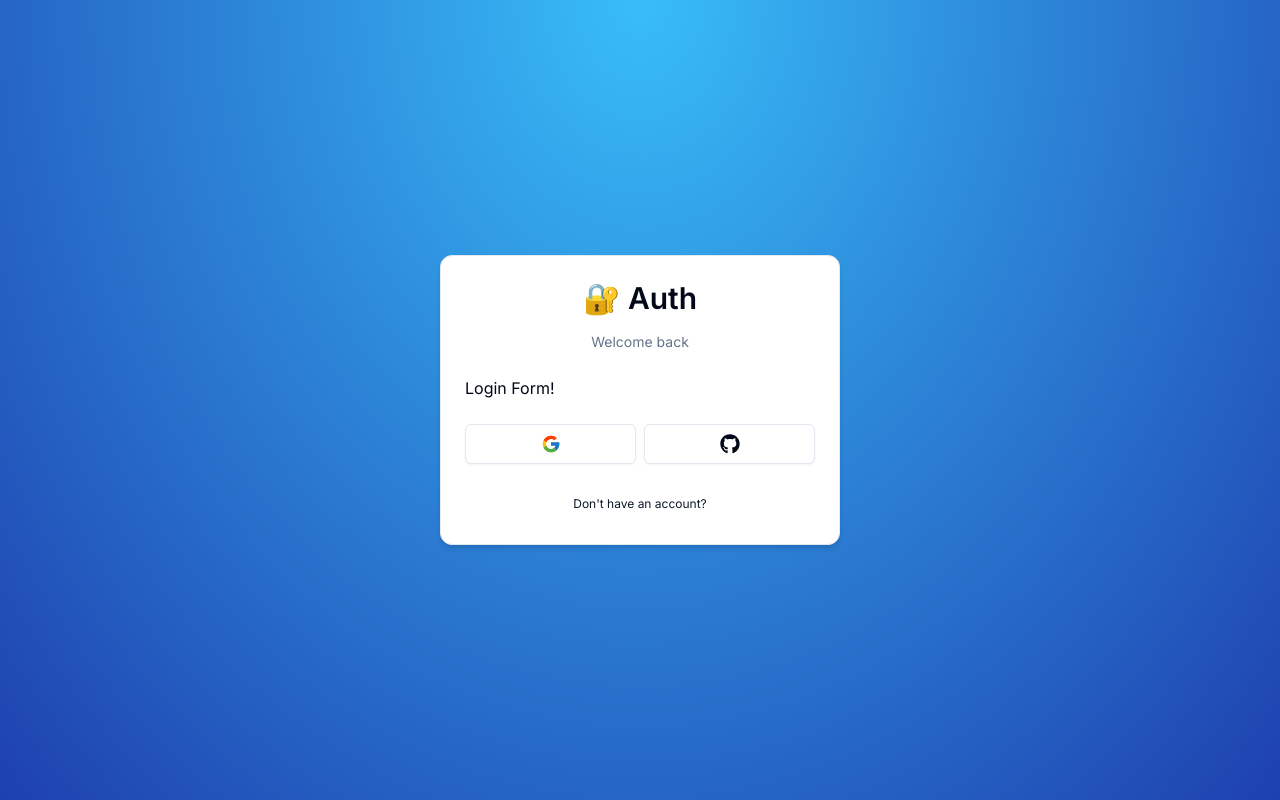
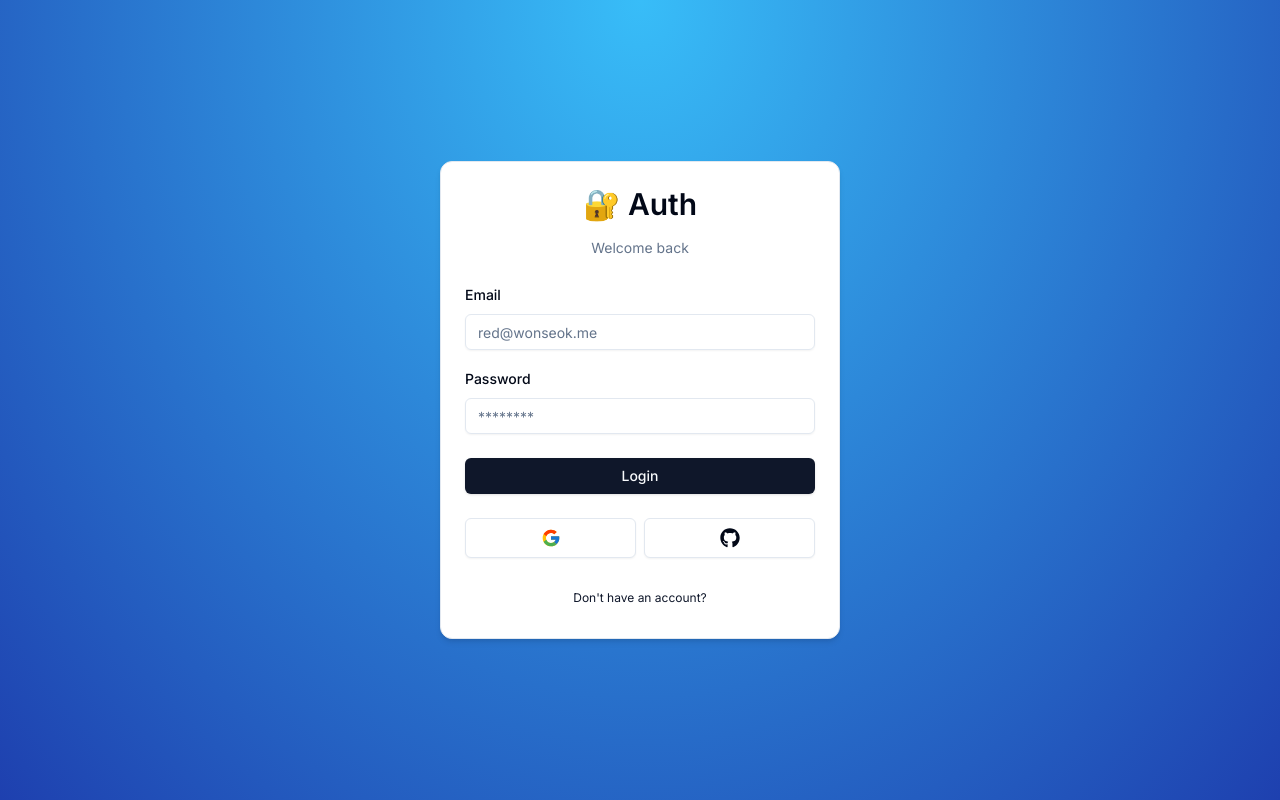
Before and after one commit to redsubmarine/next-auth, a Next.js app: page /auth/login in a window 1280 px wide. Built offline with nearby package versions, Linux system fonts and the light colour scheme.

Commit message:
fin login form

```diff
--- a/components/auth/login-form.tsx
+++ b/components/auth/login-form.tsx
@@ -1,9 +1,32 @@
+'use client'
+
 import CardWrapper from '@/components/auth/card-wrapper'
+import FormError from '@/components/form-error'
+import FormSuccess from '@/components/form-success'
+import { Button } from '@/components/ui/button'
+import { Form, FormControl, FormField, FormItem, FormLabel, FormMessage } from '@/components/ui/form'
+import { Input } from '@/components/ui/input'
+import { LoginSchema } from '@/schemas'
+import { zodResolver } from '@hookform/resolvers/zod'
 import { FunctionComponent } from 'react'
+import { useForm } from 'react-hook-form'
+import * as z from 'zod'
 
 interface LoginFormProps {}
 
 const LoginForm: FunctionComponent<LoginFormProps> = () => {
+  const form = useForm<z.infer<typeof LoginSchema>>({
+    resolver: zodResolver(LoginSchema),
+    defaultValues: {
+      email: '',
+      password: '',
+    },
+  })
+
+  const onSubmit = (values: z.infer<typeof LoginSchema>) => {
+    console.log(values)
+  }
+
   return (
     <CardWrapper
       headerLabel="Welcome back"
@@ -11,7 +34,43 @@
       backButtonHref="/auth/register"
       showSocial
     >
-      Login Form!
+      <Form {...form}>
+        <form onSubmit={form.handleSubmit(onSubmit)} className="space-y-6">
+          <div className="space-y-4">
+            <FormField
+              control={form.control}
+              name="email"
+              render={({ field }) => (
+                <FormItem>
+                  <FormLabel>Email</FormLabel>
+                  <FormControl>
+                    <Input {...field} type="email" placeholder="red@wonseok.me" />
+                  </FormControl>
+                  <FormMessage />
+                </FormItem>
+              )}
+            />
+            <FormField
+              control={form.control}
+              name="password"
+              render={({ field }) => (
+                <FormItem>
+                  <FormLabel>Password</FormLabel>
+                  <FormControl>
+                    <Input {...field} type="password" placeholder="********" />
+                  </FormControl>
+                  <FormMessage />
+                </FormItem>
+              )}
+            />
+          </div>
+          <FormError message="" />
+          <FormSuccess message="" />
+          <Button type="submit" className="w-full">
+            Login
+          </Button>
+        </form>
+      </Form>
     </CardWrapper>
   )
 }
--- /dev/null
+++ b/components/form-error.tsx
@@ -0,0 +1,18 @@
+import { ExclamationTriangleIcon } from '@radix-ui/react-icons'
+import { FunctionComponent } from 'react'
+
+interface FormErrorProps {
+  message?: string
+}
+
+const FormError: FunctionComponent<FormErrorProps> = ({ message }) => {
+  if (!message) return null
+  return (
+    <div className="bg-destructive/10 p-3 rounded-md flex items-center gap-x-2 text-sm text-destructive">
+      <ExclamationTriangleIcon className="h-4 w-4" />
+      <p>{message}</p>
+    </div>
+  )
+}
+
+export default FormError
--- /dev/null
+++ b/components/form-success.tsx
@@ -0,0 +1,18 @@
+import { CheckCircledIcon } from '@radix-ui/react-icons'
+import { FunctionComponent } from 'react'
+
+interface FormSuccessProps {
+  message?: string
+}
+
+const FormSuccess: FunctionComponent<FormSuccessProps> = ({ message }) => {
+  if (!message) return null
+  return (
+    <div className="bg-emerald-500/10 p-3 rounded-md flex items-center gap-x-2 text-sm text-emerald-500">
+      <CheckCircledIcon className="h-4 w-4" />
+      <p>{message}</p>
+    </div>
+  )
+}
+
+export default FormSuccess
--- /dev/null
+++ b/schemas/index.ts
@@ -0,0 +1,10 @@
+import * as z from 'zod'
+
+export const LoginSchema = z.object({
+  email: z.string().email({
+    message: 'Please enter a valid email address',
+  }),
+  password: z.string().min(1, {
+    message: 'Please enter a valid password',
+  }),
+})
```
